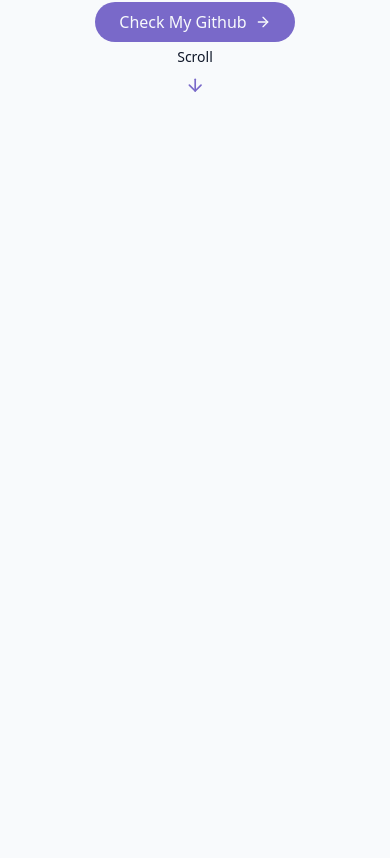
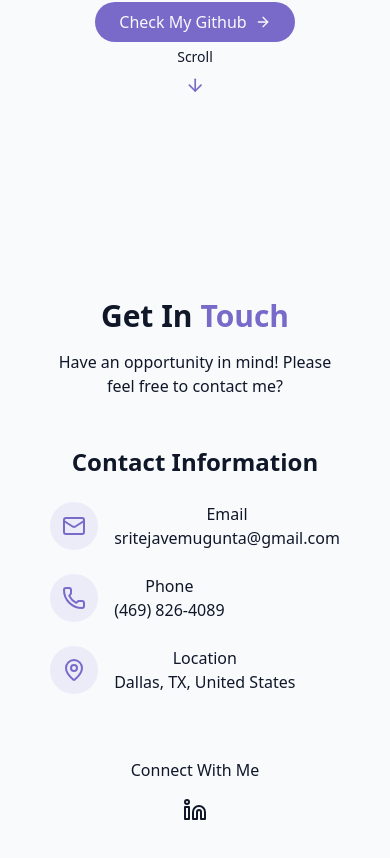
Before and after one commit to SRITEJAVEMUGUNTA/new_personal_website, a React (Vite) app: page / in a window 390 px wide. Shown: the part 10534-11392 px from the top of the page. Before the commit the page ends 10672 px from the top, so only its background shows below. Built offline with nearby package versions, Linux system fonts and the light colour scheme.

Commit message:
Created a contact page

```diff
--- a/package.json
+++ b/package.json
@@ -11,10 +11,12 @@
   },
   "dependencies": {
     "@radix-ui/react-toast": "^1.2.14",
+    "@react-email/components": "^0.0.41",
     "@tailwindcss/vite": "^4.1.8",
     "class-variance-authority": "^0.7.1",
     "clsx": "^2.1.1",
     "lucide-react": "^0.511.0",
+    "nodemailer": "^7.0.3",
     "react": "^19.1.0",
     "react-dom": "^19.1.0",
     "react-router-dom": "^7.6.1",
--- /dev/null
+++ b/src/components/Contact.jsx
@@ -0,0 +1,83 @@
+import { Linkedin, Mail, MapPin, Phone, Send } from "lucide-react";
+
+export const ContactSection = () => {
+  return (
+    <section
+      id="contact"
+      className="flex items-center justify-center min-h-screen px-4 bg-secondary/30"
+    >
+      <div className="container mx-auto max-w-5xl">
+        <h2 className="text-3xl md:text-4xl font-bold mb-4 text-center">
+          Get In <span className="text-primary"> Touch</span>
+        </h2>
+
+        <p className="text-center text-muted-foreground mb-12 max-w-2xl mx-auto">
+          Have an opportunity in mind! Please feel free to contact me?
+        </p>
+
+        <div className="flex justify-center">
+          <div className="space-y-8">
+            <h3 className="text-2xl font-semibold mb-6">
+              {" "}
+              Contact Information
+            </h3>
+
+            <div className="space-y-6 justify-center">
+              <div className="flex items-start space-x-4">
+                <div className="p-3 rounded-full bg-primary/10">
+                  <Mail className="h-6 w-6 text-primary" />{" "}
+                </div>
+                <div>
+                  <h4 className="font-medium"> Email</h4>
+                  <a
+                    href="mailto:sritejavemugunta@gmail.com"
+                    className="text-muted-foreground hover:text-primary transition-colors"
+                  >
+                    sritejavemugunta@gmail.com
+                  </a>
+                </div>
+              </div>
+              <div className="flex items-start space-x-4">
+                <div className="p-3 rounded-full bg-primary/10">
+                  <Phone className="h-6 w-6 text-primary" />{" "}
+                </div>
+                <div>
+                  <h4 className="font-medium"> Phone</h4>
+                  <a
+                    href="tel:+14698264089"
+                    className="text-muted-foreground hover:text-primary transition-colors"
+                  >
+                    (469) 826-4089
+                  </a>
+                </div>
+              </div>
+              <div className="flex items-start space-x-4">
+                <div className="p-3 rounded-full bg-primary/10">
+                  <MapPin className="h-6 w-6 text-primary" />{" "}
+                </div>
+                <div>
+                  <h4 className="font-medium"> Location</h4>
+                  <a className="text-muted-foreground hover:text-primary transition-colors">
+                    Dallas, TX, United States
+                  </a>
+                </div>
+              </div>
+            </div>
+
+            <div className="pt-8">
+              <h4 className="font-medium mb-4"> Connect With Me</h4>
+              <div className="flex space-x-4 justify-center">
+                <a
+                  href="https://www.linkedin.com/in/sriteja-vemugunta-a44a9a17b/"
+                  target="_blank"
+                >
+                  <Linkedin />
+                </a>
+              </div>
+            </div>
+          </div>
+        </div>
+      </div>
+    </section>
+  );
+};
--- a/src/pages/Home.jsx
+++ b/src/pages/Home.jsx
@@ -6,6 +6,8 @@ import { HeroSection } from "../components/HeroSection";
 import { AboutMe } from "../components/AboutMe";
 import Skills from "../components/Skills";
 import Projects from "../components/Projects";
+import { ContactSection } from "../components/Contact";
+
 const Home = () => {
   return (
     <div className="min-h-screen bg-background text-foreground overflow-x-hidden">
@@ -18,6 +20,7 @@ const Home = () => {
         <AboutMe />
         <Skills />
         <Projects />
+        <ContactSection />
       </main>
     </div>
   );
```
Also changed, not shown: 1 other file (tests, documents, lock files or other folders).
